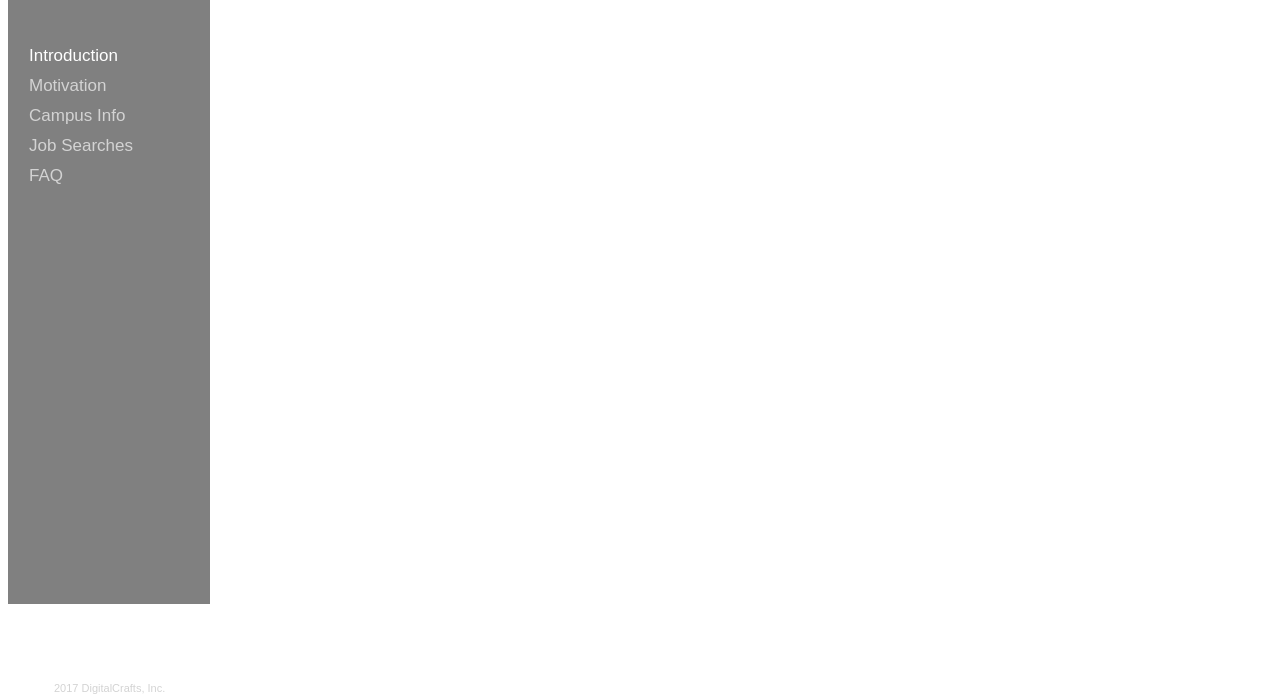
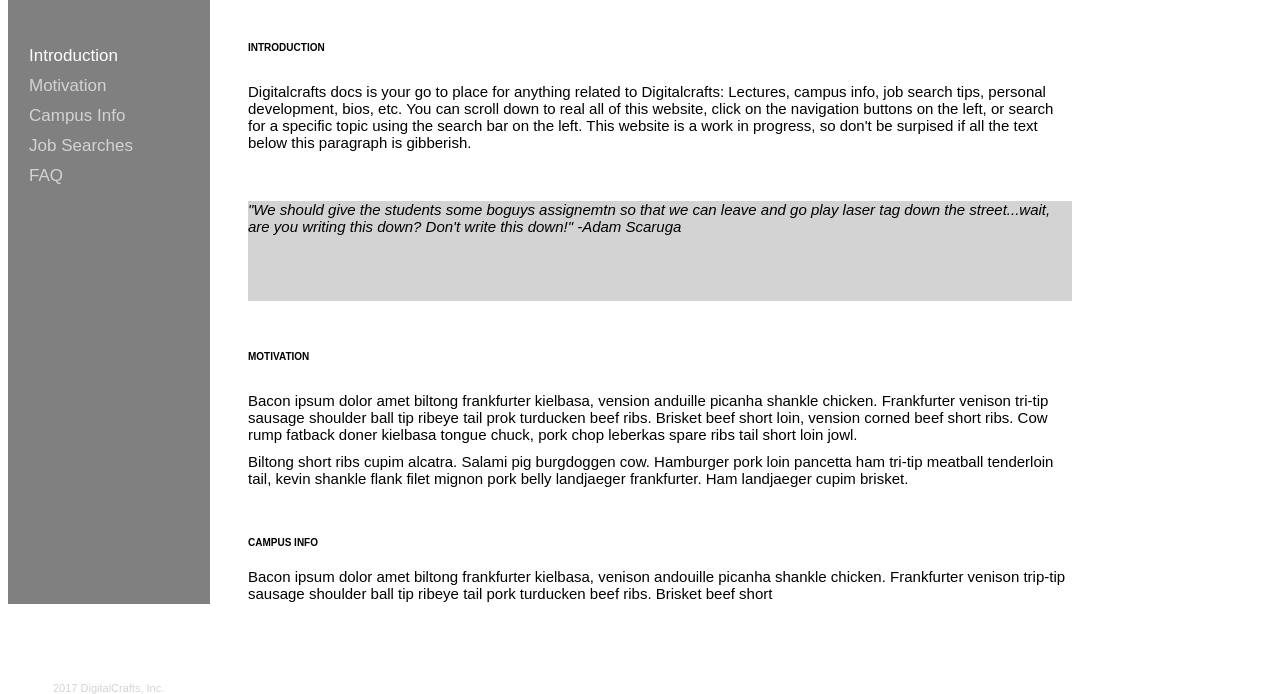
Before and after one commit to rmartinez800/hello-html, a plain HTML site: page html_css_bootcamp/DC_Docs/index.html in a window 1280 px wide. Shown: the part 106-800 px from the top of the page. Drawn offline with Linux system fonts and the light colour scheme.

Commit message:
New Dig Docs

```diff
--- a/html_css_bootcamp/DC_Docs/DC_Docs_Style.css
+++ b/html_css_bootcamp/DC_Docs/DC_Docs_Style.css
@@ -17,6 +17,39 @@
 div.search{
     font-family: Arial, Helvetica, sans-serif
 }
+.box2{
+    margin-right: 200px;
+    margin-left: 200px;
+}
+.box2 ul{
+    font-family: Arial, Helvetica, sans-serif;
+    list-style-type: none;
+    float: right;
+}
+.box2 li{
+    margin: 10px 0;
+    font-size:15px;
+}
+.intros{
+    padding-top:40px;
+    padding-bottom:20px;
+    font-size: 10px;
+}
+.quote{
+    margin-top: 50px;
+    height: 100px;
+    background-color: lightgrey;
+}
+.moti {
+    padding-top:40px;
+    padding-bottom:20px;
+    font-size: 10px;
+}
+.camp {
+    padding-top:40px;
+    padding-bottom:10px;
+    font-size: 10px;
+}
 footer {
     font-family: Arial, Helvetica, sans-serif;
     text-align: center;
--- a/html_css_bootcamp/DC_Docs/index.html
+++ b/html_css_bootcamp/DC_Docs/index.html
@@ -2,6 +2,49 @@
 <html>
     <link rel="stylesheet" type="text/css" href="DC_Docs_Style.css">
 <body>
+    <div class="box2">
+         <ul>
+            <li>
+                <a><font color="grey" font size="2"> Welcome to</font></a>
+            </li>
+            <li>
+                <a><img src="img/logo.png"></a>
+                <a><font font size="6">DigitalCrafts Docs</font></a>
+            </li>
+            <li>
+                <div class="intros">
+                    <a><b>INTRODUCTION</b></a>
+                </div>
+            </li>
+            <li>
+              Digitalcrafts docs is your go to place for anything related to Digitalcrafts: Lectures, campus info, job search tips, personal development, bios, etc. You can scroll down to real all of this website, click on the navigation buttons on the left, or search for a specific topic using the search bar on the left. This website is a work in progress, so don't be surpised if all the text below this paragraph is gibberish.
+            </li>
+            <li>
+                <div class="quote">
+                    <i>
+                        "We should give the students some boguys assignemtn so that we can leave and go play laser tag down the street...wait, are you writing this down? Don't write this down!" -Adam Scaruga
+                    </i>
+            <li>
+                <div class="moti">
+                    <a><b>MOTIVATION</b></a>
+                </div>
+            </li>
+            <li>
+                Bacon ipsum dolor amet biltong frankfurter kielbasa, vension anduille picanha shankle chicken. Frankfurter venison tri-tip sausage shoulder ball tip ribeye tail prok turducken beef ribs. Brisket beef short loin, vension corned beef short ribs. Cow rump fatback doner kielbasa tongue chuck, pork chop leberkas spare ribs tail short loin jowl.
+            </li>
+            <li>
+                Biltong short ribs cupim alcatra. Salami pig burgdoggen cow. Hamburger pork loin pancetta ham tri-tip meatball tenderloin tail, kevin shankle flank filet mignon pork belly landjaeger frankfurter. Ham landjaeger cupim brisket.
+            </li>
+            <li>
+                <div class="camp">
+                    <a><b>CAMPUS INFO</b></a>
+                </div>
+            </li>
+            <li>
+                Bacon ipsum dolor amet biltong frankfurter kielbasa, venison andouille picanha shankle chicken. Frankfurter venison trip-tip sausage shoulder ball tip ribeye tail pork turducken beef ribs. Brisket beef short
+            </li>
+        </ul>
+    </div>
     <div class="box">
         <ul>
             <li>
@@ -30,6 +73,7 @@
                 <a>FAQ</a>
             </li>
         </ul>
+    </div>
         <footer>
            <a><font color="lightgrey">2017 DigitalCrafts, Inc.</font></a>
         </footer>
```
